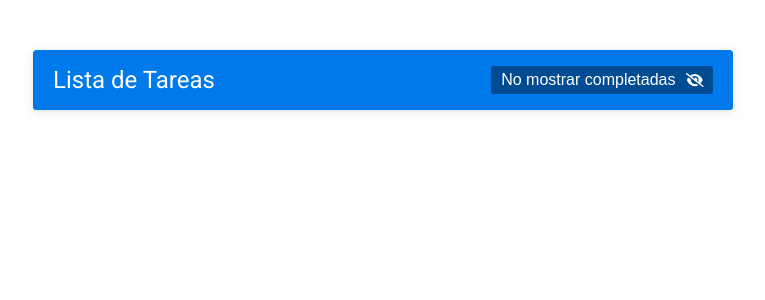
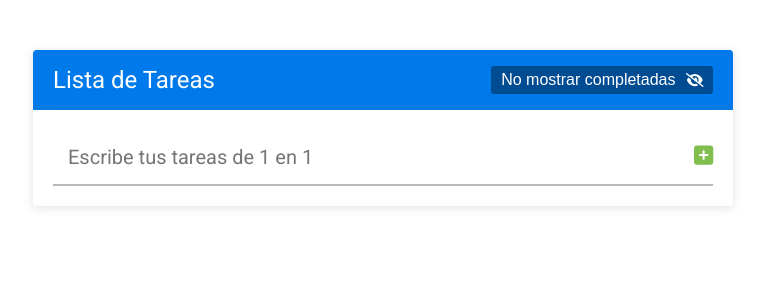
Before and after one commit to Jmenabc/Activities-List, a React (Create React App) app: page / in a window 1280 px wide. Shown: the top 300 px of the page, without its empty margins (257-1022 px from the left). Built offline with nearby package versions, Linux system fonts and the light colour scheme.

Commit message:
añadido formulario

```diff
--- a/src/App.js
+++ b/src/App.js
@@ -1,11 +1,31 @@
-import React from 'react';
+import React, { useState } from 'react';
 import './elements/App.css';
 import Header from './components/Header';
+import Formulary from './components/Formulary';
 
 function App() {
+  const [activities, changeActivities] = useState(
+    [
+      {
+        id: 1,
+        text: 'Lavar Ropa',
+        complete: false
+      },
+      {
+        id: 2,
+        text: 'Lavaplatos',
+        complete: false
+      }
+    ]
+  );
+
   return (
     <div className='container'>
-        <Header />
+      <Header />
+      <Formulary
+        activities={activities}
+        changeActivities={changeActivities}
+      />
     </div>
   );
 }
--- /dev/null
+++ b/src/components/Formulary.js
@@ -0,0 +1,34 @@
+import React from 'react';
+import { FontAwesomeIcon } from '@fortawesome/react-fontawesome';
+import { faPlusSquare } from '@fortawesome/free-solid-svg-icons';
+
+const Formulary = ({ activities, changeActivities }) => {
+    const handleSubmit = (e) => {
+        e.preventDefault();
+
+        changeActivities(
+            'Tareas cambiadas'
+        );
+    }
+
+    return (
+        <form action='' className='formulary-activities' onSubmit={handleSubmit}>
+            <input
+                type='text'
+                className='formulary-activities__input'
+                placeholder='Escribe tus tareas de 1 en 1'
+            />
+            <button
+                type='submit'
+                className='formulary-activities__btn'
+            >
+                <FontAwesomeIcon
+                    icon={faPlusSquare}
+                    className='formulary-activities__icon-btn'
+                />
+            </button>
+        </form>
+    );
+}
+
+export default Formulary;
--- a/src/elements/App.css
+++ b/src/elements/App.css
@@ -49,3 +49,41 @@
 	font-size: 14px;
 	margin-left: 10px;
 }
+
+/* * --- --- ---  FORMULARIO AGREGAR --- --- --- */
+.formulary-activities {
+	display: flex;
+	justify-content: space-between;
+	align-items: center;
+	position: relative;
+	padding: 20px;
+	box-shadow: 0 2px 10px rgba(139,139,139,.25);
+}
+
+.formulary-activities__input {
+	border: none;
+	padding: 15px;
+	width: 100%;
+	font-size: 20px;
+	font-family: 'Roboto', sans-serif;
+	border-bottom: 2px solid #b8b8b8;
+}
+
+.formulary-activities__input:focus {
+	outline: none;
+	border-bottom: 2px solid var(--azul);
+}
+
+.formulary-activities__btn {
+	position: absolute;
+	bottom: 40px;
+	right: 20px;
+	border: none;
+	background: none;
+	cursor: pointer;
+}
+
+.formulary-activities__icon-btn {
+	font-size: 22px;
+	color: var(--verde);
+}
```
